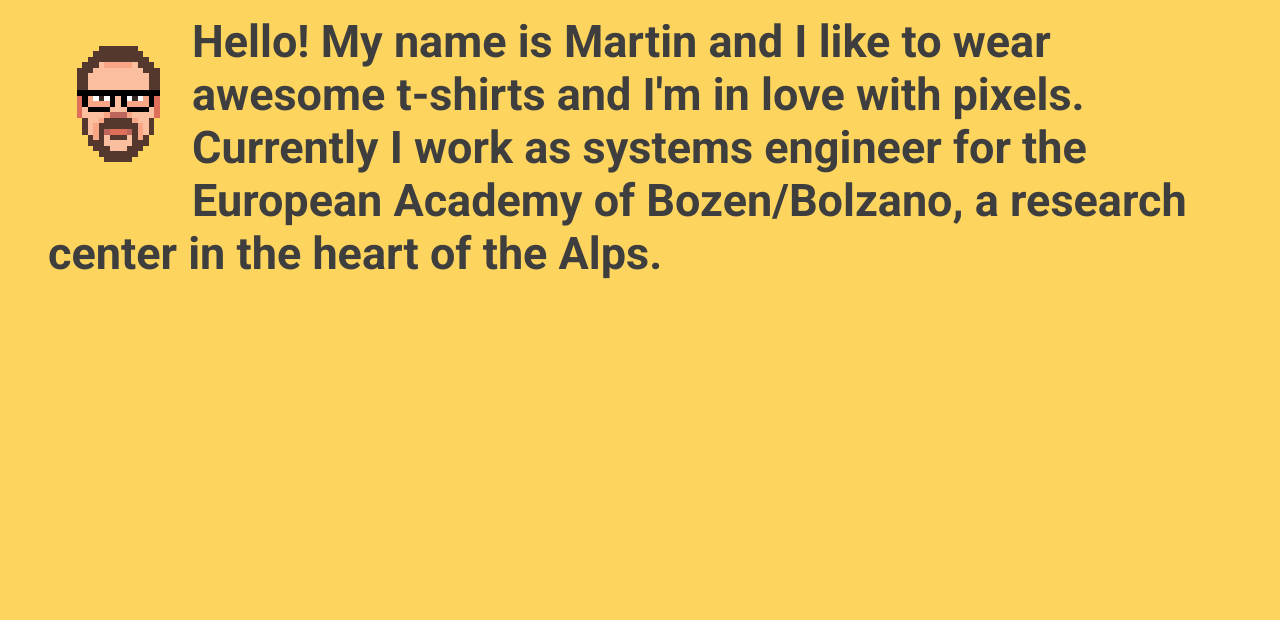
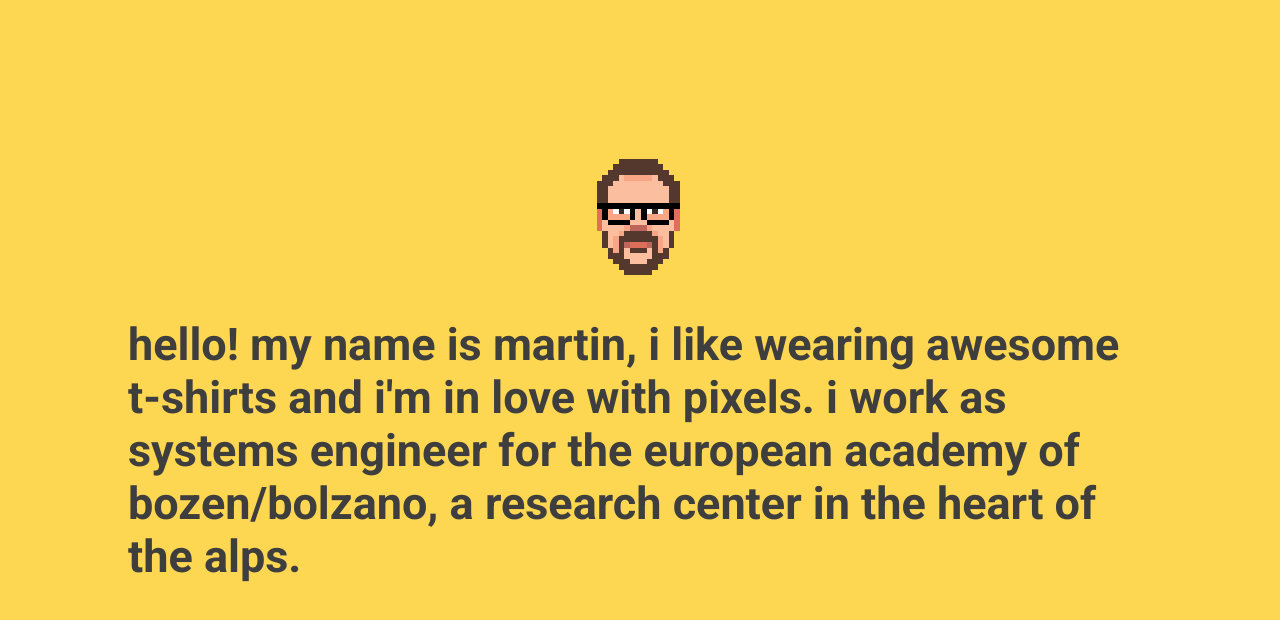
Before and after one commit to palmamartin/martin.palma.bz, a plain HTML site: page index.html in a window 1280 px wide. Drawn offline with Linux system fonts and the light colour scheme.

Commit message:
changed text

```diff
--- a/index.html
+++ b/index.html
@@ -12,9 +12,10 @@
 		font-weight: 700;
 		font-size: 45px;
 		text-align: left;
-		padding: 0 40px;
-		background: #FDD55E;
+		padding: 120px;
+		background: rgb(253, 214, 82);
 		color: #3E3E3E;
+		text-transform: lowercase;
 	}
 
 	p {
@@ -25,8 +26,11 @@
     </style>
   </head>
 <body>
+<center>
+<img src="static/pixelme.png" alt="martin palma" />
+</center>
 <p>
-<img src="static/pixelme.png" alt="martin palma" align="left" /> Hello! My name is <b>Martin</b> and I like to wear awesome t-shirts and I'm in love with pixels. Currently I work as systems engineer for the <b>European Academy of Bozen/Bolzano</b>, a research center in the heart of the Alps.
+Hello! My name is <b>Martin</b>, I like wearing awesome t-shirts and I'm in love with pixels. I work as systems engineer for the <b>European Academy of Bozen/Bolzano</b>, a research center in the heart of the Alps.
 </p>
 
 </body>
```
